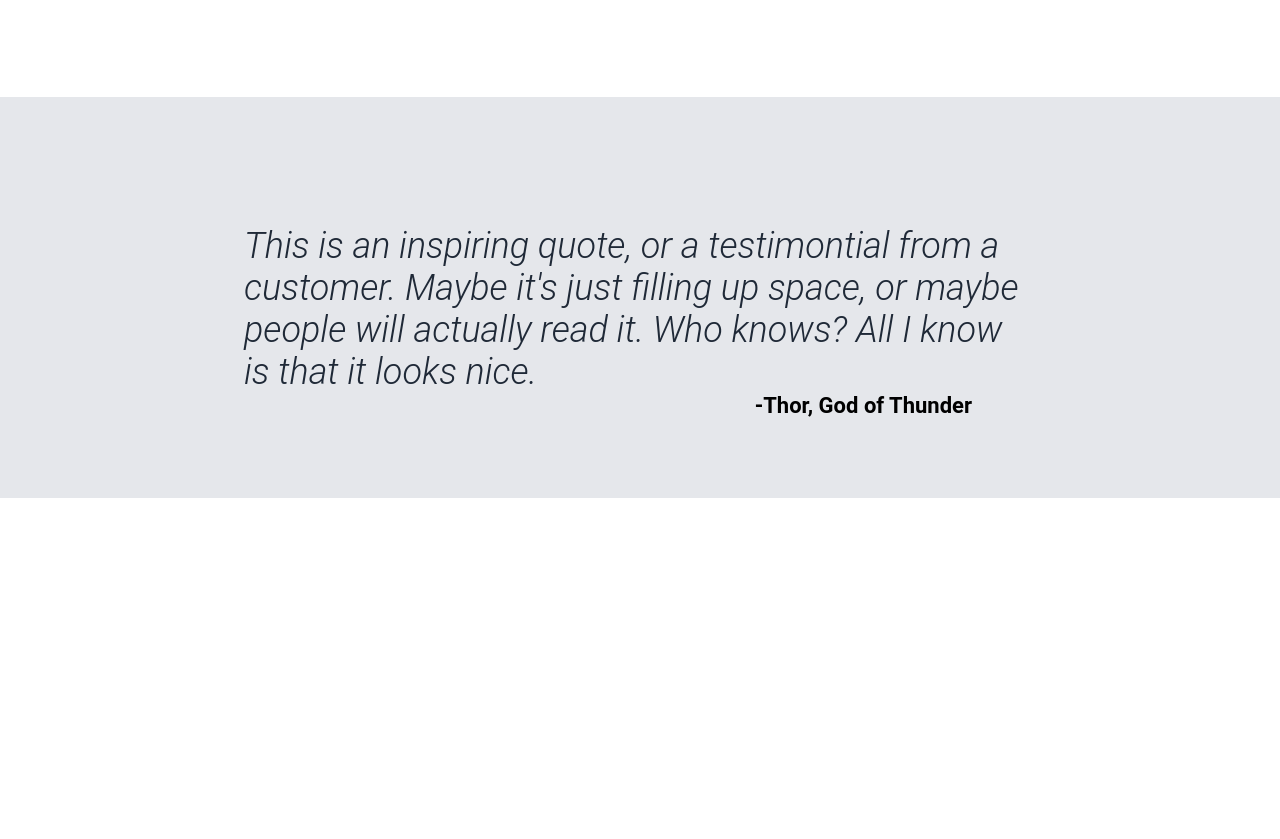
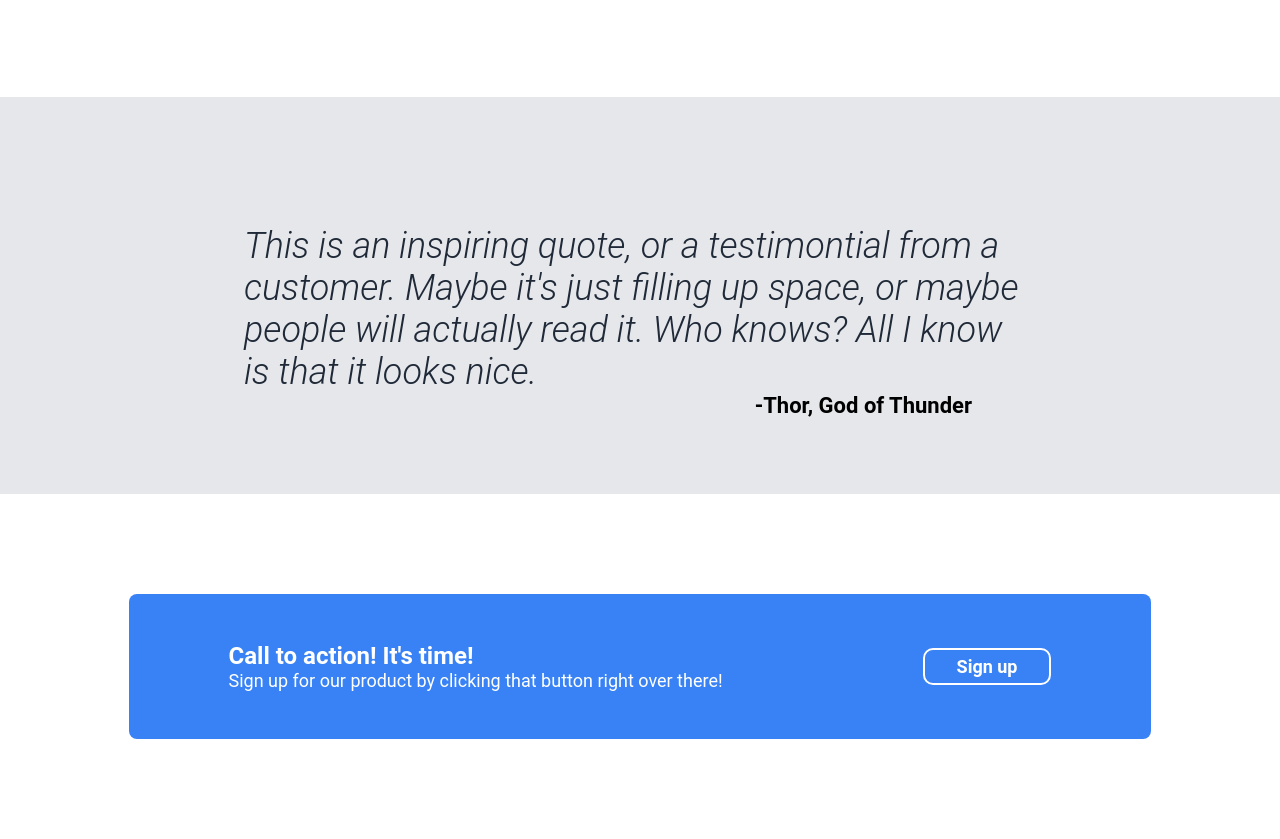
Before and after one commit to SoTilted/Landing-Page, a plain HTML site: page index.html in a window 1280 px wide. Shown: the part 910-1749 px from the top of the page. Before the commit the page ends 1408 px from the top, so only its background shows below. Drawn offline with Linux system fonts and the light colour scheme.

Commit message:
Add fourth part of html
Add CSS style for fourth part of html

```diff
--- a/index.html
+++ b/index.html
@@ -21,7 +21,7 @@
                 <div class="container">
                     <div class="title">This website is awesome</div>
                     <p>This website has some subtext that goes here under the main title. It's a smaller font and the color is lower contrast</p>
-                    <div class="button">Sign up</div>
+                    <div class="button"><a href="">Sign up</a></div>
                 </div>
                 <div class="image-placeholder">this is a placeholder for an image</div>
             </div>
@@ -53,6 +53,15 @@
         </div>
         <div class="quoteby">-Thor, God of Thunder</div>
     </div>
+    <div class="part-4">
+        <div class="banner">
+            <div class="banner-text">
+                <div class="title3">Call to action! It's time!</div>
+                <div class="text">Sign up for our product by clicking that button right over there!</div>
+            </div>
+            <div class="banner-button"><a href="">Sign up</a></div>
+        </div>
+    </div>
     </div> <!--/wrapper-->
 </body>
 </html>
--- a/style.css
+++ b/style.css
@@ -58,6 +58,10 @@ ul {
     border-radius: 8px;
 }
 
+.button a, .banner-button a  {
+    color: white;
+}
+
 .image-placeholder {
     display: flex;
     width: 1200px;
@@ -91,7 +95,7 @@ img {
     font-size: 36px;
     font-weight: 900;
     color: #1F2937;
-    padding: 40px 0 40px 0;
+    padding: 40px 0;
 }
 
 .part-2 {
@@ -114,7 +118,7 @@ img {
     display: flex;
     background: #E5E7EB;
     flex-direction: column;
-    padding: 128px 244px 80px 244px;
+    padding: 128px 244px 76px 244px;
 }
 
 .qtext {
@@ -130,3 +134,38 @@ img {
     font-weight: 600;
     padding-right: 64px;
 }
+
+
+.part-4 {
+    display: flex;
+    justify-content: center;
+    align-items: center;
+    padding: 100px;
+}
+
+.banner {
+    display: flex;
+    background: #3882f6;
+    border-radius: 8px;
+    padding: 48px 100px;
+    align-items: center;
+    gap: 200px;
+}
+
+.title3 {
+    color: white;
+    font-weight: 700;
+    font-size: 24px;
+}
+
+.banner-text {
+    color: white;
+    font-size: 18px;
+}
+
+.banner-button {
+    font-weight: 600;
+    border: 2px solid white;
+    border-radius: 10px;
+    padding: 6px 32px;
+}
```
